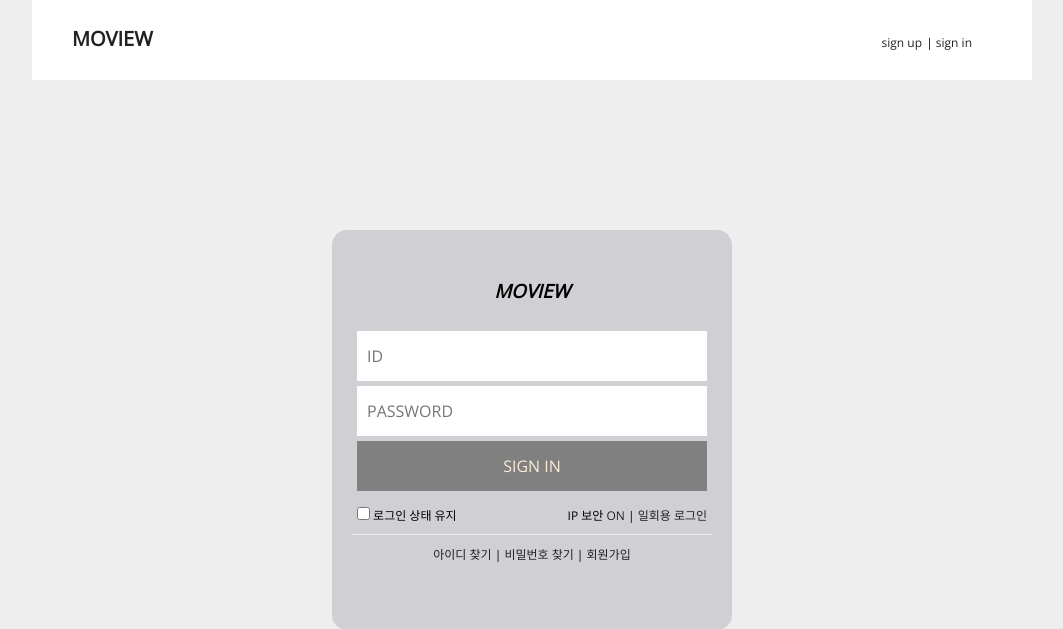
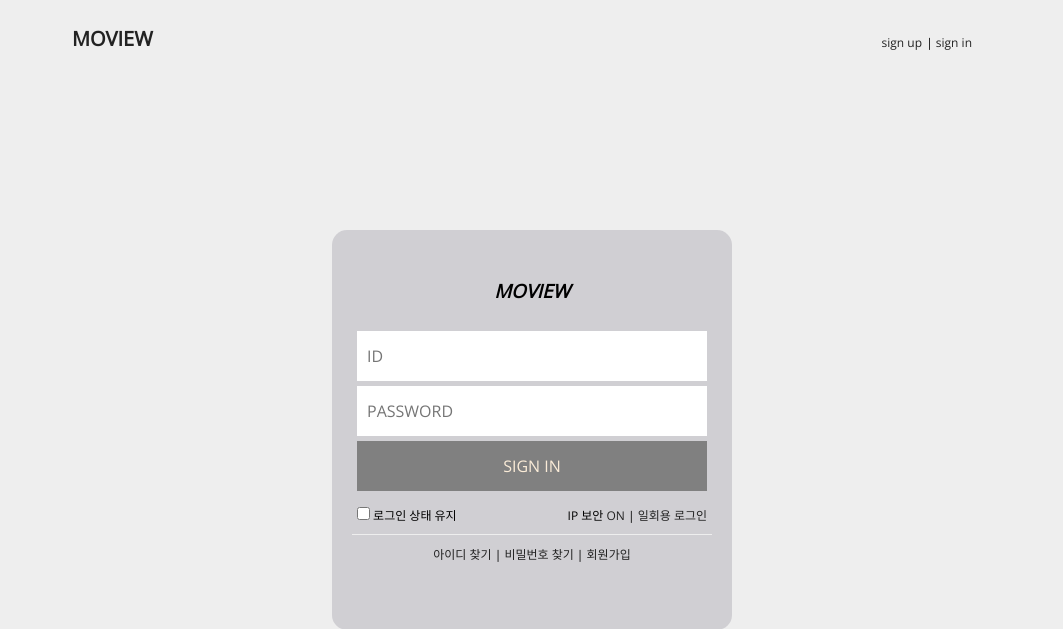
Before and after one commit to k012497/php_examples, a PHP site: page /sign_in_form.php in a window 1280 px wide. Shown: the top 629 px of the page, without its empty margins (108-1171 px from the left). Run offline with PHP 8.4, Linux system fonts and the light colour scheme.

Commit message:
Update sign_in_form.php

```diff
--- a/movie_community/sign_in_form.php
+++ b/movie_community/sign_in_form.php
@@ -21,7 +21,7 @@
     </script>
 </head>
 <body>
-    <header>
+    <header style="background: transparent;">
         <?php include "header.php" ?>
     </header>
 
```
